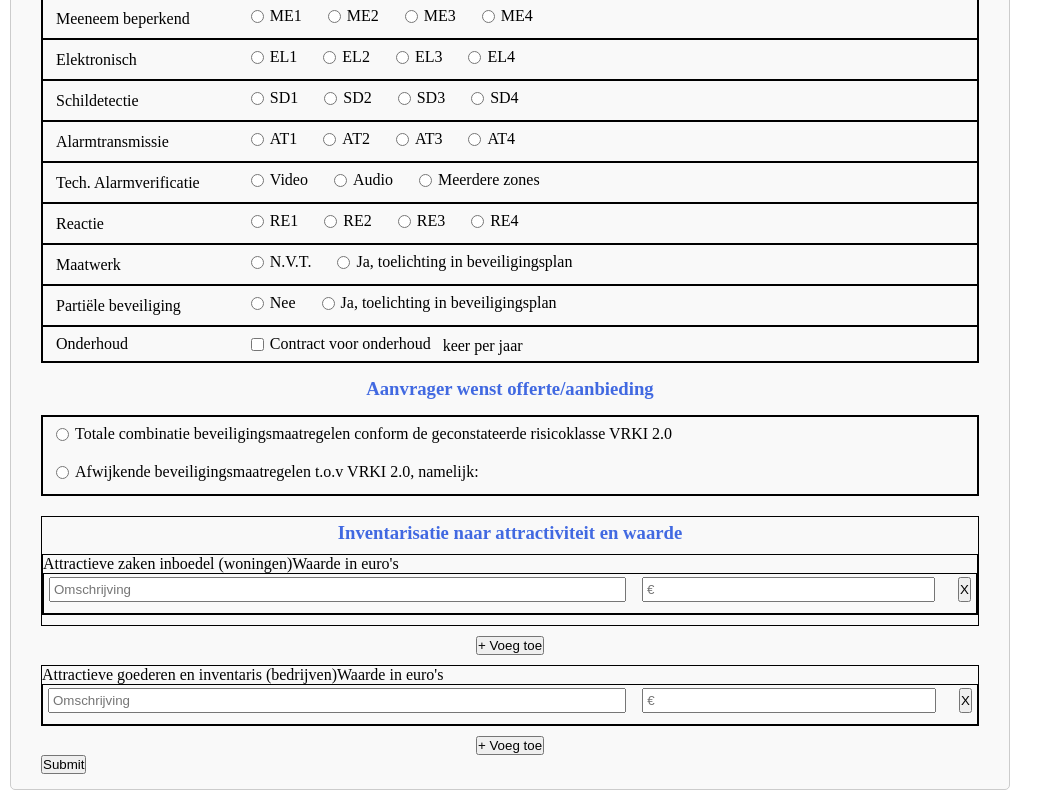
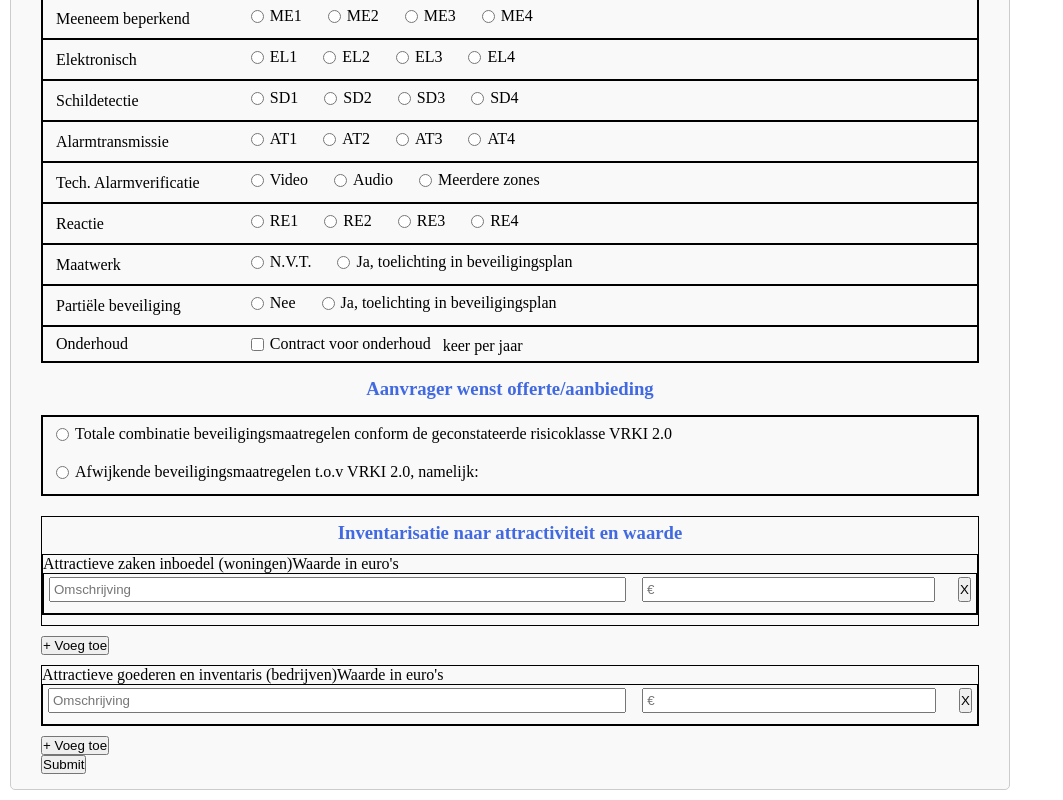
Before and after one commit to EAM26/bardeal-app-frontend, a React (Vite) app: page /alarm in a window 1280 px wide. Shown: the part 1379-2179 px from the top of the page, without its empty margins (0-1063 px from the left). Built offline with nearby package versions, Linux system fonts and the light colour scheme; no server answers.

Commit message:
Add extra classname to Button component.

```diff
--- a/src/components/button/Button.jsx
+++ b/src/components/button/Button.jsx
@@ -1,11 +1,11 @@
 import React from 'react';
 import './Button.css';
 
-function Button({type, children, onClick}) {
+function Button({type, children, onClick, classname}) {
     return (
         <button
             type={type}
-            className="pdf-hidden"
+            className={`pdf-hidden ${classname || ''}`.trim()}
             onClick={onClick}
         >
             {children}
```
